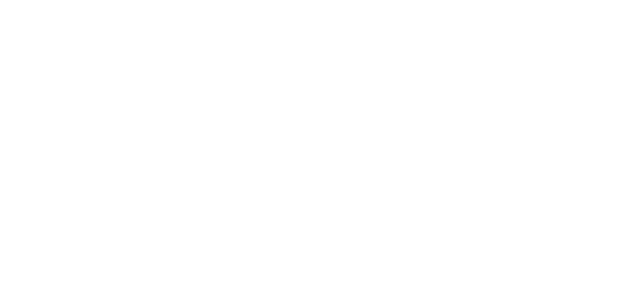
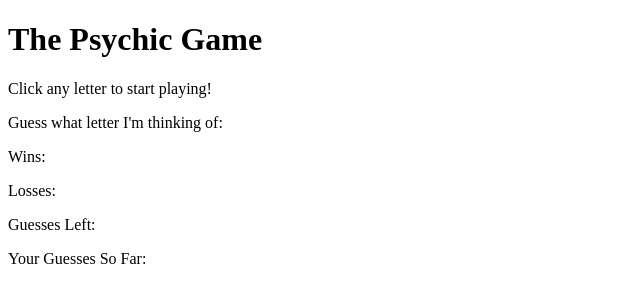
Before and after one commit to Gail-Deadwyler/Psychic-Game, a plain HTML site: page index.html in a window 1280 px wide. Shown: the whole page, without its empty margins (0-640 px from the left). Drawn offline with Linux system fonts and the light colour scheme.

Commit message:
add h1 tag and p tags with appropriate ids

```diff
--- a/index.html
+++ b/index.html
@@ -9,6 +9,33 @@
     <title>My Psychic Game</title>
 </head>
 <body>
+    <div id="container">
+        <div id="header">
+            <h1>The Psychic Game</h1>
+        </div>
+
+        <div id="main">
+            <section>
+                <p id="directions">Click any letter to start playing!</p>
+                <p id="guess">Guess what letter I'm thinking of: </p>
+                <p id="wins">Wins: </p>
+                <p id="losses">Losses: </p>
+                <p id="guesses-remaining">Guesses Left: </p>
+                <p id="guesses-so-far">Your Guesses So Far: </p>
+
+
+            </section>
+
+
+
+
+        </div>
+
+
+
+
+    </div>
+
 
 </body>
 </html>
```
